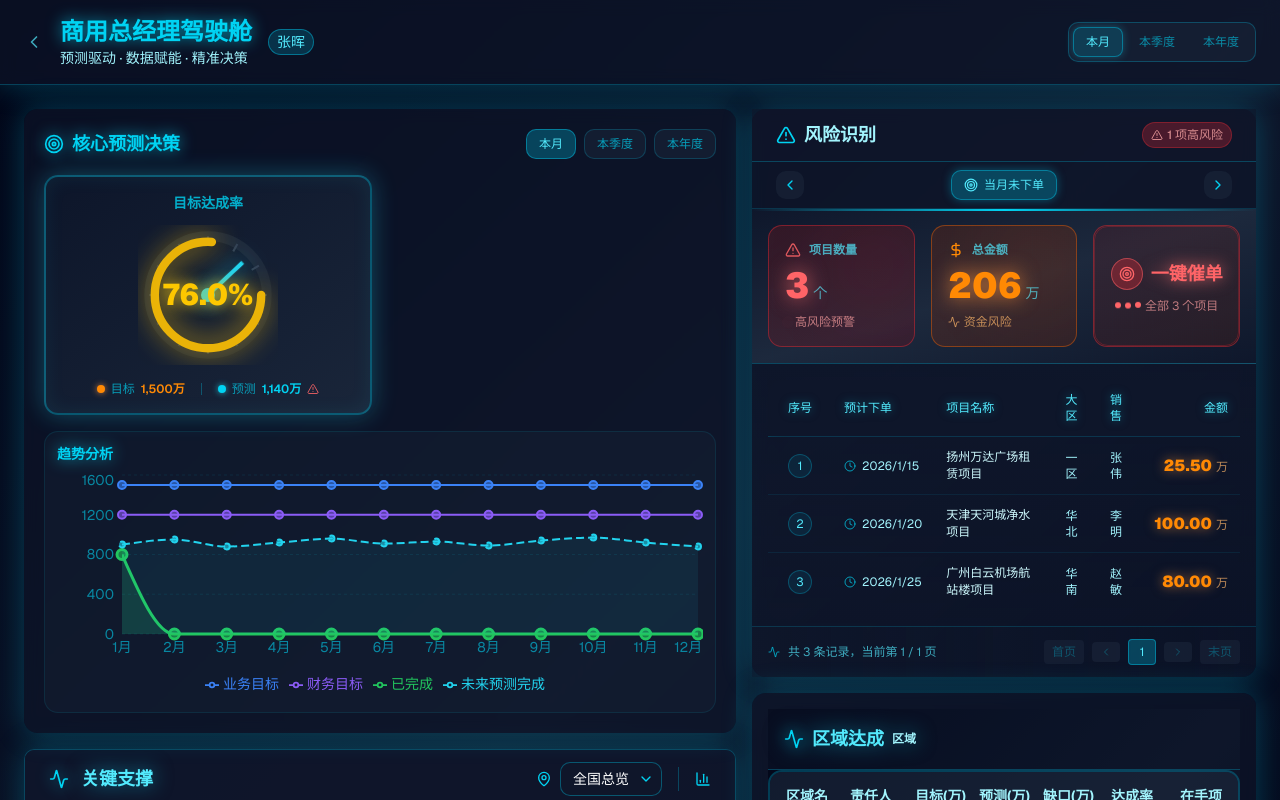
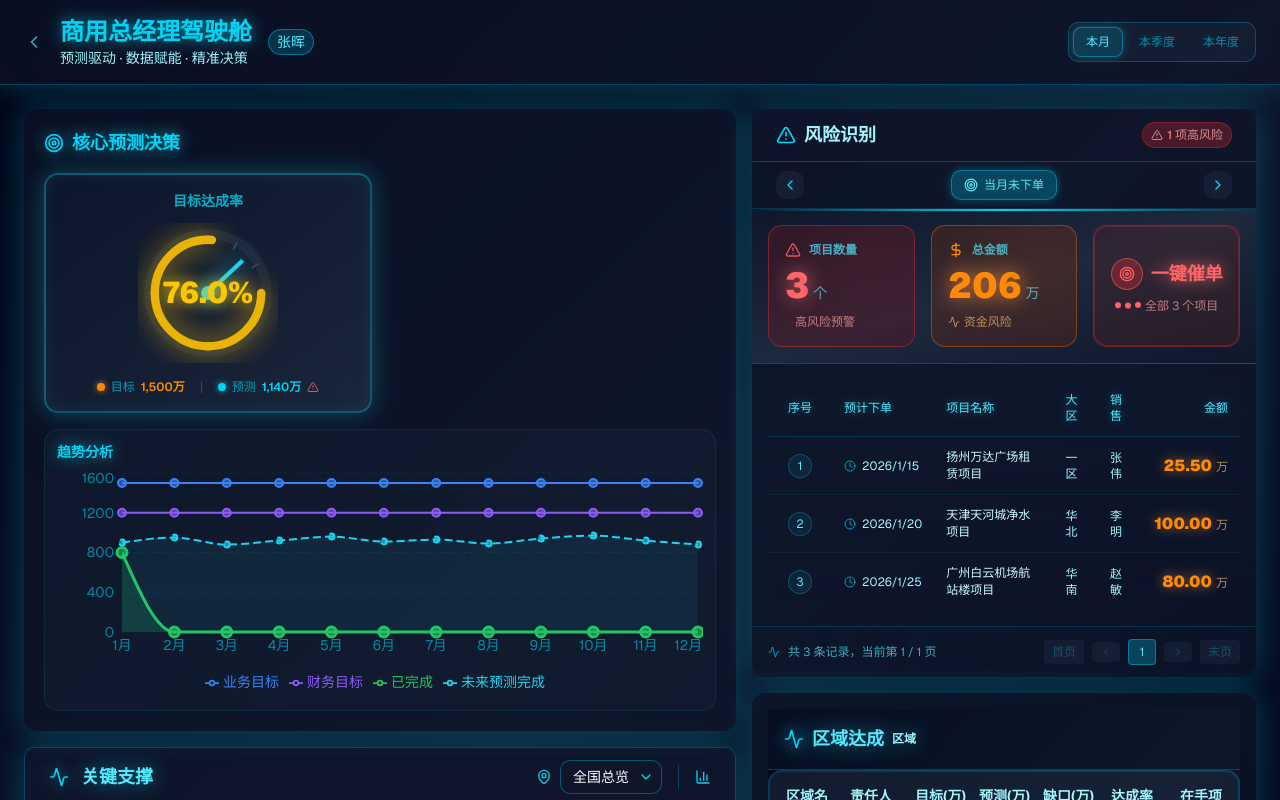
Before and after one commit to navylee1990/coze_jsc, a Next.js app: page /gm in a window 1280 px wide. Shown: the top 800 px of the page. Built offline with nearby package versions, Linux system fonts and the light colour scheme.

Commit message:
refactor: 删除核心预测决策模块中的时间维度选择器
- 删除核心预测决策卡片标题栏中的"本月/本季度/本年度"按钮
- 简化标题栏布局，只保留标题
- 提升界面简洁度

```diff
--- a/src/app/gm/page.tsx
+++ b/src/app/gm/page.tsx
@@ -587,43 +587,11 @@ export default function GMDashboard() {
           )}>
             {/* 核心预测决策卡片 - 自适应高度 */}
             <div className={`${DASHBOARD_STYLES.cardBg} ${DASHBOARD_STYLES.cardBorder} rounded-xl p-4 sm:p-5 ${DASHBOARD_STYLES.glow}`}>
-              <div className="flex items-center justify-between mb-4">
+              <div className="mb-4">
                 <h2 className={`text-lg font-bold ${DASHBOARD_STYLES.neon} flex items-center gap-2`}>
                   <Target className="w-5 h-5" />
                   核心预测决策
                 </h2>
-                <div className="flex gap-2">
-                  <button
-                    onClick={() => setSelectedTimeRange('current')}
-                    className={`px-3 py-1.5 rounded-lg text-xs font-medium transition-all ${
-                      selectedTimeRange === 'current'
-                        ? 'bg-cyan-500/30 border-cyan-500/50 text-cyan-300'
-                        : 'bg-slate-800/50 border-cyan-400/20 text-cyan-400/70'
-                    } border`}
-                  >
-                    本月
-                  </button>
-                  <button
-                    onClick={() => setSelectedTimeRange('quarter')}
-                    className={`px-3 py-1.5 rounded-lg text-xs font-medium transition-all ${
-                      selectedTimeRange === 'quarter'
-                        ? 'bg-cyan-500/30 border-cyan-500/50 text-cyan-300'
-                        : 'bg-slate-800/50 border-cyan-400/20 text-cyan-400/70'
-                    } border`}
-                  >
-                    本季度
-                  </button>
-                  <button
-                    onClick={() => setSelectedTimeRange('year')}
-                    className={`px-3 py-1.5 rounded-lg text-xs font-medium transition-all ${
-                      selectedTimeRange === 'year'
-                        ? 'bg-cyan-500/30 border-cyan-500/50 text-cyan-300'
-                        : 'bg-slate-800/50 border-cyan-400/20 text-cyan-400/70'
-                    } border`}
-                  >
-                    本年度
-                  </button>
-                </div>
               </div>
 
               {/* 核心数据展示 - 汽车仪表盘样式 */}
```
